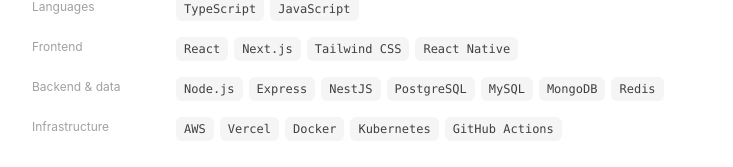
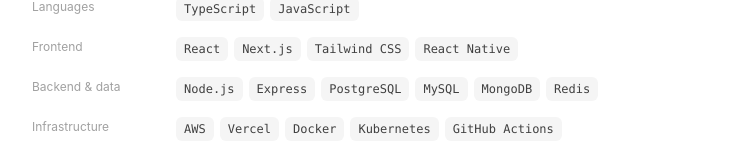
Before and after one commit to adarshm07/adarshm-blog, a Next.js app: page /about in a window 1280 px wide. Shown: the part 715-882 px from the top of the page, without its empty margins (272-1005 px from the left). Built offline with nearby package versions, Linux system fonts and the light colour scheme.

Commit message:
Drop NestJS from the about page stack
Co-Authored-By: Claude Opus 5 <noreply@anthropic.com>
Claude-Session: https://claude.ai/code/session_01XEu3QtWoowGw29rZomzdmh

```diff
--- a/src/app/about/page.tsx
+++ b/src/app/about/page.tsx
@@ -22,7 +22,7 @@ const WORK_STACK: { group: string; items: string[] }[] = [
   { group: 'Frontend', items: ['React', 'Next.js', 'Tailwind CSS', 'React Native'] },
   {
     group: 'Backend & data',
-    items: ['Node.js', 'Express', 'NestJS', 'PostgreSQL', 'MySQL', 'MongoDB', 'Redis'],
+    items: ['Node.js', 'Express', 'PostgreSQL', 'MySQL', 'MongoDB', 'Redis'],
   },
   {
     group: 'Infrastructure',
```
